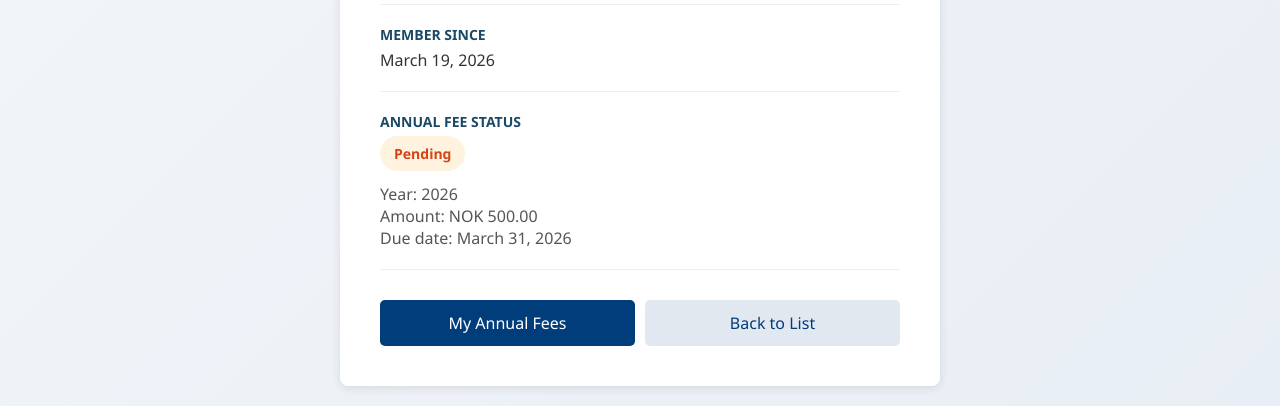
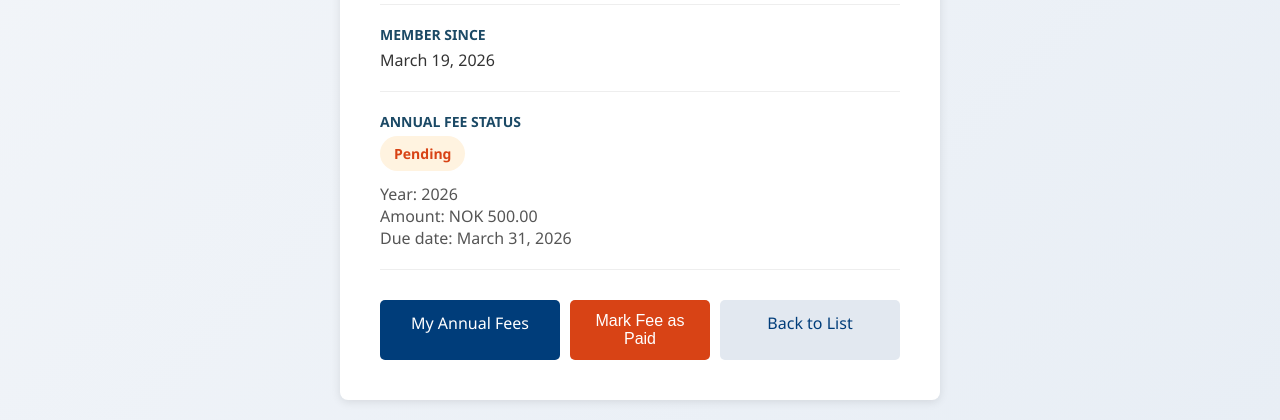
Before and after one commit to joostlaerer/Django, a Django app: page /medlemmer/1/ in a window 1280 px wide. Shown: the part 721-1141 px from the top of the page. Run offline with Django 4.2, Linux system fonts and the light colour scheme; the visitor is signed in with stand-in values (Sample User, id 1); data comes from the database, SQL or seed files in the repository.

Commit message:
Add admin button to mark annual fee as paid

```diff
--- a/kontingent/urls.py
+++ b/kontingent/urls.py
@@ -1,9 +1,10 @@
 from django.urls import path
 
-from .views import MyAnnualFeeListView
+from .views import MyAnnualFeeListView, mark_fee_paid
 
 app_name = 'kontingent'
 
 urlpatterns = [
     path('mine/', MyAnnualFeeListView.as_view(), name='my-fees'),
+    path('mark-paid/<int:member_id>/', mark_fee_paid, name='mark-paid'),
 ]
--- a/medlemmer/templates/medlemmer/member_detail.html
+++ b/medlemmer/templates/medlemmer/member_detail.html
@@ -59,6 +59,7 @@
             display: flex;
             gap: 10px;
             margin-top: 30px;
+            flex-wrap: wrap;
         }
         .btn {
             flex: 1;
@@ -84,6 +85,13 @@
         }
         .btn-secondary:hover {
             background: #cbd5e0;
+        }
+        .btn-accent {
+            background: #D84315;
+            color: white;
+        }
+        .btn-accent:hover {
+            background: #BF360C;
         }
         .status-badge {
             display: inline-block;
@@ -190,6 +198,12 @@
                 {% if can_view_fee %}
                     <a href="{% url 'kontingent:my-fees' %}" class="btn btn-primary">My Annual Fees</a>
                 {% endif %}
+                {% if can_manage_fee and current_fee and current_fee.status != 'paid' %}
+                    <form method="post" action="{% url 'kontingent:mark-paid' member.id %}" style="flex: 1;">
+                        {% csrf_token %}
+                        <button type="submit" class="btn btn-accent" style="width: 100%;">Mark Fee as Paid</button>
+                    </form>
+                {% endif %}
                 <a href="{% url 'medlemmer:member-list' %}" class="btn btn-secondary">Back to List</a>
             </div>
         </div>
--- a/medlemmer/views.py
+++ b/medlemmer/views.py
@@ -27,6 +27,7 @@ class MemberDetailView(LoginRequiredMixin, DetailView):
         context['can_view_fee'] = (
             self.request.user.is_staff or self.object.user == self.request.user
         )
+        context['can_manage_fee'] = self.request.user.is_staff
         context['current_fee'] = self.object.current_year_fee
         return context
 
```
Also changed, not shown: kontingent/views.py (+19 -0 lines).
